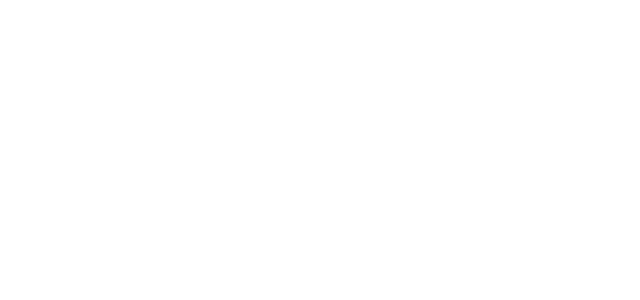
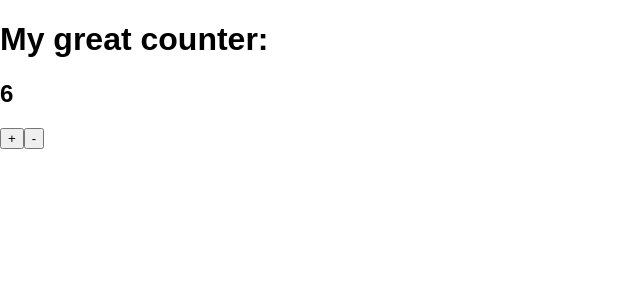
Before and after one commit to agataokolska/exercises-with-redux, a React (Create React App) app: page / in a window 1280 px wide. Shown: the top 300 px of the page, without its empty margins (0-640 px from the left). Built offline with nearby package versions, Linux system fonts and the light colour scheme.

Commit message:
add counter component

```diff
--- a/src/App.js
+++ b/src/App.js
@@ -1,12 +1,12 @@
 import React from 'react';
-
+import Counter from './Counter'
 import './App.css';
 
 class App extends React.Component {
   render() {
     return (
       <div>
-
+       <Counter value ={6}/>
       </div>
     )
   }
--- /dev/null
+++ b/src/Counter.js
@@ -0,0 +1,29 @@
+import React from 'react'
+
+
+class Counter extends React.Component {
+
+
+
+    render() {
+        return (
+            <div>
+                <h1>My great counter:</h1>
+                <h2>{this.props.value}</h2>
+                <button
+
+                >
+                    +
+        </button>
+                <button
+
+                >
+                    -
+        </button>
+
+            </div>
+        )
+    }
+}
+
+export default Counter
```
